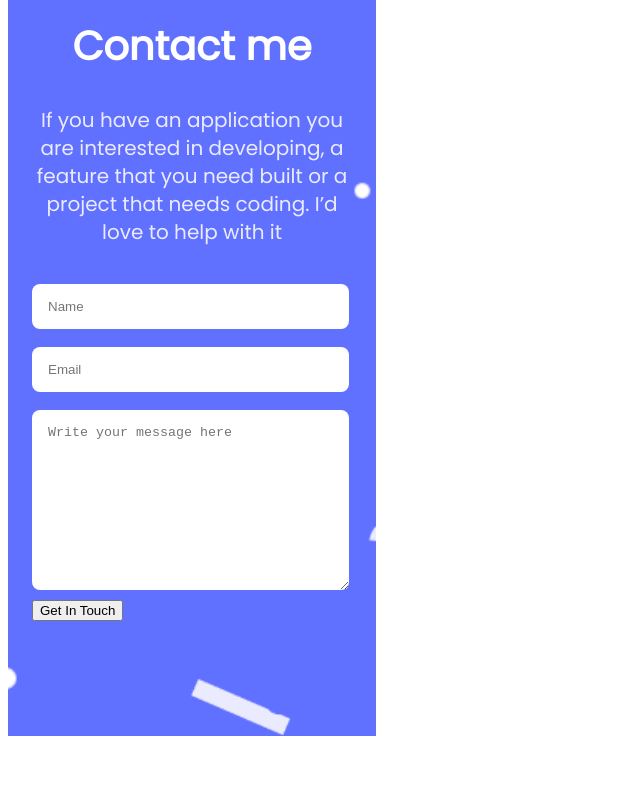
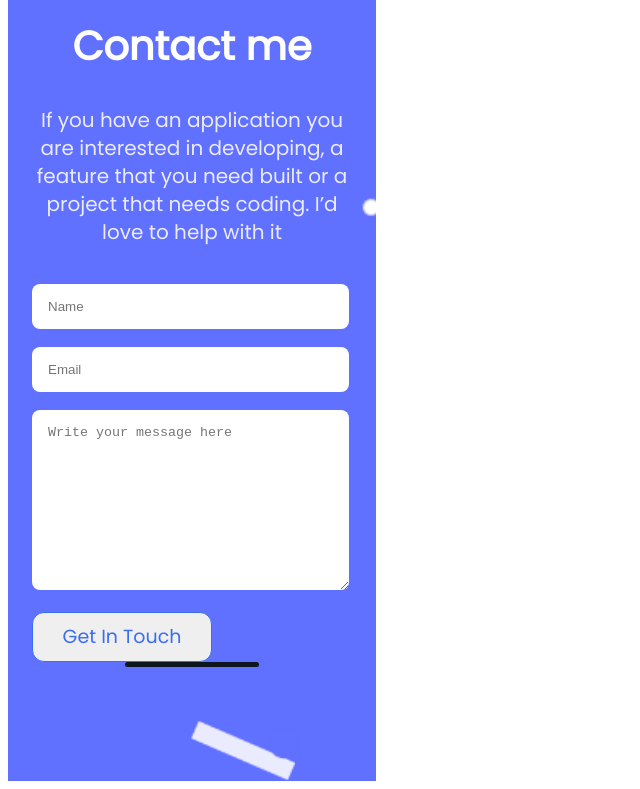
Before and after one commit to thecodechaser/portfolio, a plain HTML site: page index.html in a window 1280 px wide. Shown: the part 2582-3371 px from the top of the page, without its empty margins (0-640 px from the left). Before the commit the page ends 3326 px from the top, so only its background shows below. Drawn offline with Linux system fonts and the light colour scheme.

Commit message:
Add styles contact-form button

```diff
--- a/css/stylesheet.css
+++ b/css/stylesheet.css
@@ -311,10 +311,39 @@ button:disabled {
   text-align: center;
 }
 
-.contact-form input, textarea {
+.contact-form input,
+textarea {
   width: 285px;
   margin-top: 18px;
   padding: 15px 16px;
   border-radius: 8px;
   border: none;
 }
+
+.contact-form .contact-button {
+  border: 1.5px solid #396df2;
+  color: #396df2;
+  font-family: "Poppins", sans-serif;
+  font-size: 19px;
+  text-align: center;
+  margin-top: 15px;
+  cursor: pointer;
+  border-radius: 12px;
+  width: 180px;
+  height: 50px;
+}
+
+.contact-form .contact-button:hover {
+  background-color: #6070ff;
+  color: #fff;
+  border: 1px solid #fff;
+}
+
+.bottom-line {
+  width: 134px;
+  height: 5px;
+  bottom: 8px;
+  background: #0d151e;
+  border-radius: 10px;
+  margin: 0 auto;
+}
--- a/index.html
+++ b/index.html
@@ -198,10 +198,11 @@
               ></textarea>
             </li>
             <li>
-              <button type="submit">Get In Touch</button>
+              <button class="contact-button" type="submit">Get In Touch</button>
             </li>
           </ul>
         </form>
+        <div class="bottom-line"></div>
       </footer>
     </section>
   </body>
```
